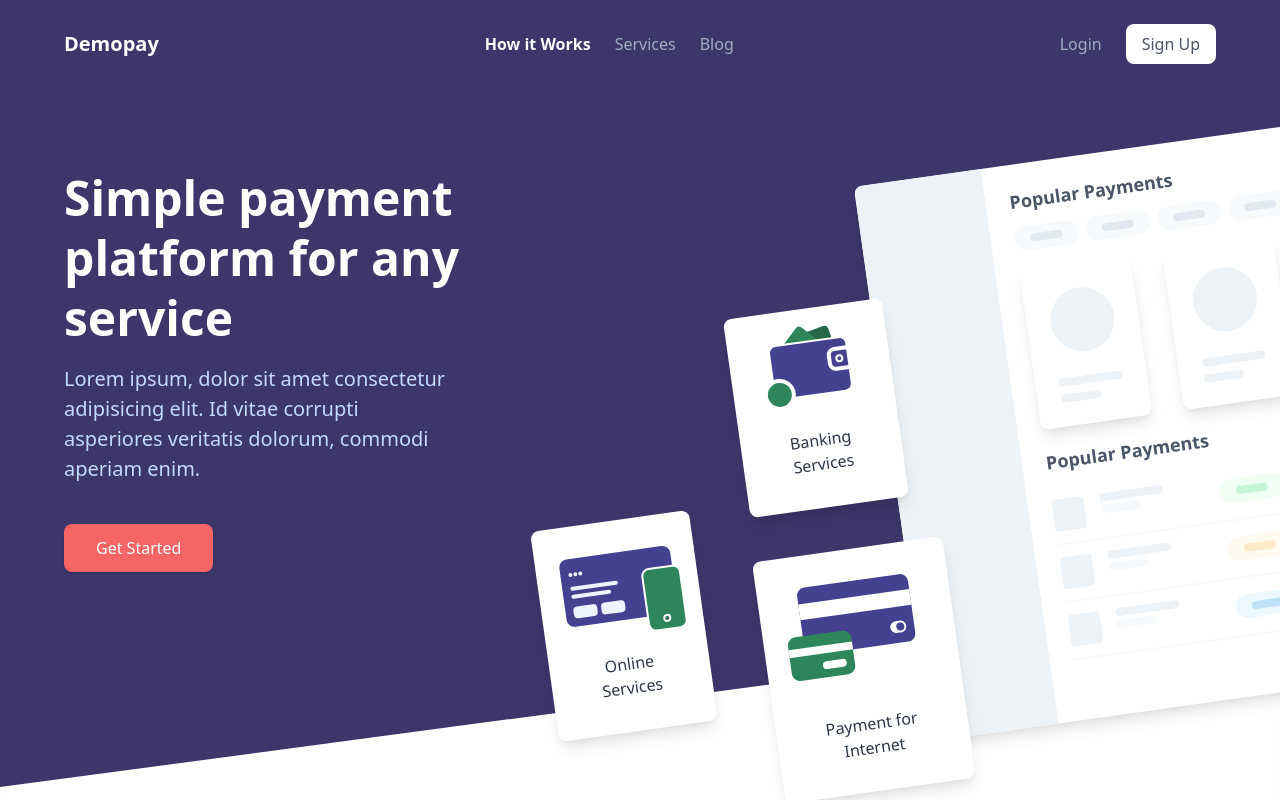
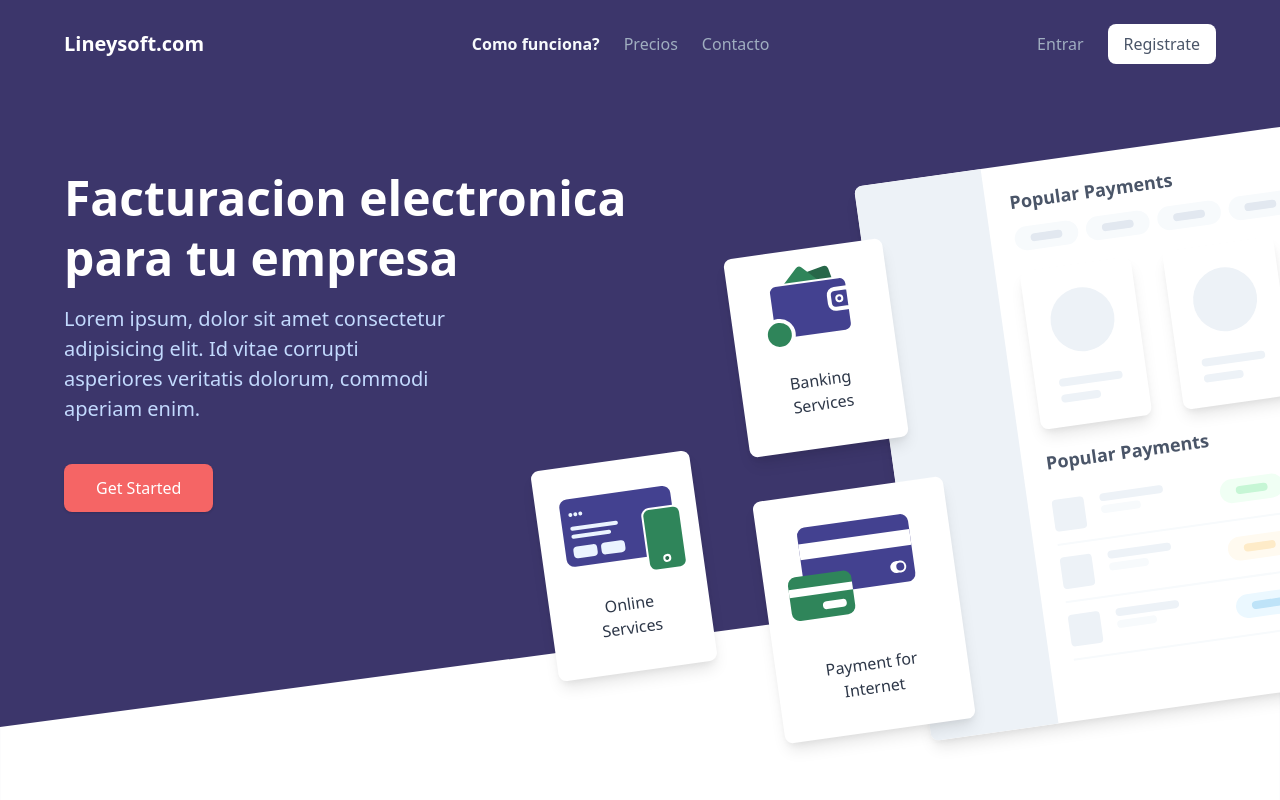
Before and after one commit to MoisesLO/tailwind-invoice, a Vue app: page / in a window 1280 px wide. Shown: the top 800 px of the page. Built offline with nearby package versions, Linux system fonts and the light colour scheme.

Commit message:
spanish
menus

```diff
--- a/src/views/Home.vue
+++ b/src/views/Home.vue
@@ -7,7 +7,7 @@
       >
         <div class="flex justify-between items-center">
           <a href="#" class="inline-block py-2 text-white text-xl font-bold"
-          >Demopay</a
+          >Lineysoft.com</a
           >
           <div
               class="inline-block cursor-pointer md:hidden">
@@ -22,17 +22,17 @@
             <a
                 href="#"
                 class="inline-block py-1 md:py-4 text-gray-100 mr-6 font-bold"
-            >How it Works</a
+            >Como funciona?</a
             >
             <a
                 href="#"
                 class="inline-block py-1 md:py-4 text-gray-500 hover:text-gray-100 mr-6"
-            >Services</a
+            >Precios</a
             >
             <a
                 href="#"
                 class="inline-block py-1 md:py-4 text-gray-500 hover:text-gray-100"
-            >Blog</a
+            >Contacto</a
             >
           </div>
         </div>
@@ -40,12 +40,12 @@
           <a
               href="#"
               class="inline-block py-1 md:py-4 text-gray-500 hover:text-gray-100 mr-6"
-          >Login</a
+          >Entrar</a
           >
           <a
               href="#"
               class="inline-block py-2 px-4 text-gray-700 bg-white hover:bg-gray-100 rounded-lg"
-          >Sign Up</a
+          >Registrate</a
           >
         </div>
       </div>
@@ -59,7 +59,7 @@
               <h1
                   class="font-bold text-white text-2xl md:text-5xl leading-tight mb-4"
               >
-                Simple payment platform for any service
+                Facturacion electronica para tu empresa
               </h1>
 
               <p class="text-indigo-200 md:text-xl md:pr-48">
@@ -113,7 +113,7 @@
                   </div>
 
                   <div class="text-gray-800 text-center">
-                    Online <br />Services
+                    Online <br/>Services
                   </div>
                 </div>
 
@@ -178,7 +178,7 @@
                   </div>
 
                   <div class="text-gray-800 text-center">
-                    Payment for <br />Internet
+                    Payment for <br/>Internet
                   </div>
                 </div>
 
@@ -520,7 +520,7 @@
                 </div>
 
                 <div class="text-gray-800 text-center text-sm">
-                  Payment for <br />Internet
+                  Payment for <br/>Internet
                 </div>
               </div>
             </div>
@@ -555,10 +555,10 @@
 </template>
 
 <script>
-// @ is an alias to /src
-// import HelloWorld from '@/components/HelloWorld.vue'
+  // @ is an alias to /src
+  // import HelloWorld from '@/components/HelloWorld.vue'
 
-export default {
-  name: 'Home'
-}
+  export default {
+    name: 'Home'
+  }
 </script>
```
